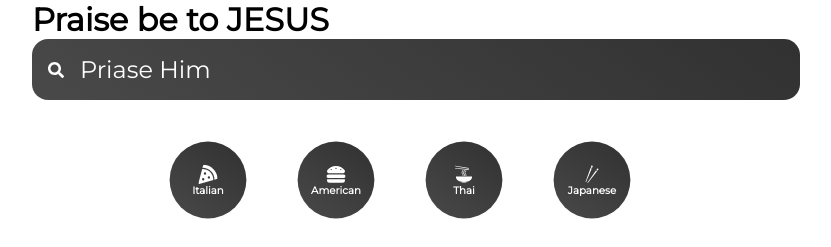
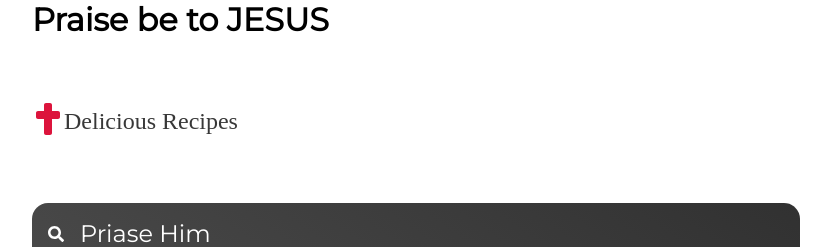
Before and after one commit to RahulRuvva/FoodReciepeApp, a React (Create React App) app: page /searched/1 in a window 1280 px wide. Shown: the top 247 px of the page, without its empty margins (224-1055 px from the left). Built offline with nearby package versions, Linux system fonts and the light colour scheme; no server answers.

Commit message:
Added Logo and Navlinked to Home Page and finished all the individual products linking

```diff
--- a/src/App.js
+++ b/src/App.js
@@ -1,7 +1,10 @@
 import Pages from "./pages/Pages";
 import Category from "./components/Category";
-import { BrowserRouter as Router } from "react-router-dom";
+import {  BrowserRouter as Router } from "react-router-dom";
 import Search from "./components/Search";
+import { Link } from "react-router-dom";
+import { FaCross } from "react-icons/fa";
+import styled from "styled-components";
 
 function App() {
   return (
@@ -9,6 +12,12 @@ function App() {
 
     <Router>
     <h1>Praise be to JESUS</h1>
+    <Nav>
+      <CrossStyle>
+        <FaCross />
+      </CrossStyle>
+      <Logo to ={'/'}>Delicious Recipes</Logo>
+    </Nav>
       <Search/>
       <Category/>
       <Pages/>
@@ -17,4 +26,24 @@ function App() {
   );
 }
 
+const Logo = styled(Link)`
+  text-decoration: none;
+  font-size: 1.5rem;
+  font-weight: 400;
+  font-family: 'Lobster Two', cursive;
+`
+const Nav = styled.div `
+  padding: 4rem 0rem;
+  display: flex;
+  justify-content: flex-start;
+  align-items: center;
+  svg {
+    font-size: 2rem;
+  }
+`;
+
+const CrossStyle = styled.div `
+  color:#DC143C
+  ;
+`
 export default App;
--- a/src/pages/Cuisine.jsx
+++ b/src/pages/Cuisine.jsx
@@ -22,8 +22,10 @@ const Cuisine = () => {
         {cuisine.map((item) => {
              return (
                 <Card key={item.id}>
-                    <img src={item.image} alt="" />
-                    <h4>{item.title}</h4>
+                    <Link to={"/recipe/"+item.id}>
+                        <img src={item.image} alt="" />
+                        <h4>{item.title}</h4>
+                    </Link>
                 </Card>
              )
         })}
--- a/src/pages/Searched.jsx
+++ b/src/pages/Searched.jsx
@@ -2,6 +2,7 @@ import React from 'react'
 import { useEffect, useState } from 'react';
 import { useParams } from 'react-router-dom';
 import styled from 'styled-components';
+import { Link } from 'react-router-dom';
 
 function Searched() {
 
@@ -23,8 +24,10 @@ function Searched() {
     {searchedRecipe.map((item) => {
       return(
         <Card key={item.id}>
-          <img src={item.image} alt="" />
-          <h4>{item.title}</h4>
+          <Link to={"/recipe/"+item.id}>
+            <img src={item.image} alt="" />
+            <h4>{item.title}</h4>
+          </Link>
         </Card>
       )
     })}
```
